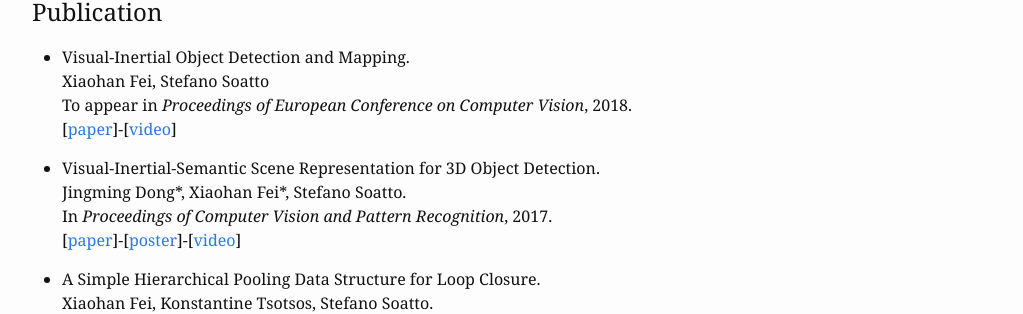
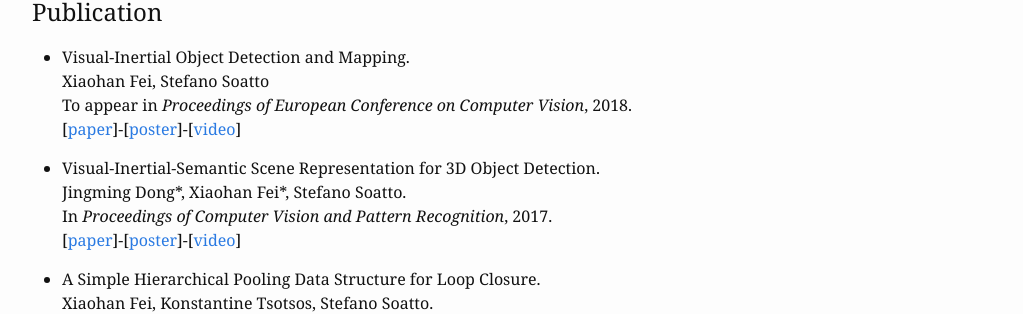
Before and after one commit to feixh/feixh.github.com, a Jekyll site: the page built from index.md, in a window 1280 px wide and 900 px high, scrolled down 1561 px. Shown: the part 266-580 px from the top of the window, without its empty margins (158-1181 px from the left). Built offline with Jekyll 4.4.1, drawn with Linux system fonts in a browser that asks for light colours.

Commit message:
upload eccv18 poster

```diff
--- a/index.md
+++ b/index.md
@@ -61,7 +61,8 @@ A recent CV is [available here][resume].
 - Visual-Inertial Object Detection and Mapping.\\
     Xiaohan Fei, Stefano Soatto\\
     To appear in *Proceedings of European Conference on Computer Vision*, 2018.\\
-    \[[paper][eccv18_paper]\]-\[[video][eccv18_video]\]
+    \[[paper][eccv18_paper]\]-\[[poster][eccv18_poster]\]-\[[video][eccv18_video]\]
+
 
 - Visual-Inertial-Semantic Scene Representation for 3D Object Detection.\\
     Jingming Dong\*, Xiaohan Fei\*, Stefano Soatto.\\
@@ -76,6 +77,7 @@ A recent CV is [available here][resume].
 
 <!-- ECCV18 -->
 [eccv18_paper]: https://www.dropbox.com/s/benghuv5tn5vqt6/eccv18_paper.pdf?dl=0
+[eccv18_poster]: https://www.dropbox.com/s/n0m5lsgodm99x5q/eccv18_poster.pdf?dl=0
 [eccv18_video]: https://youtu.be/TZTriqQm6nU
 
 <!-- CVPR16 -->
@@ -89,7 +91,7 @@ A recent CV is [available here][resume].
 
 <!-- ECCV16 -->
 [eccv16_paper]: https://www.dropbox.com/s/as0py1swfm64m4k/eccv16_paper.pdf?dl=0
-[eccv16_poster]: https://www.dropbox.com/s/duxxtuplq9gxfea/eccv16_poster.pdf?dl=0
+[eccv16_poster]: https://www.dropbox.com/s/9w02c3sard5q0om/eccv16_poster.pdf?dl=0
 
 <!-- SCR16 -->
 [poster_scr16_demo]: https://www.dropbox.com/s/9rwdfw0c4kserkn/scr16_demo_poster.pdf?dl=0
```
